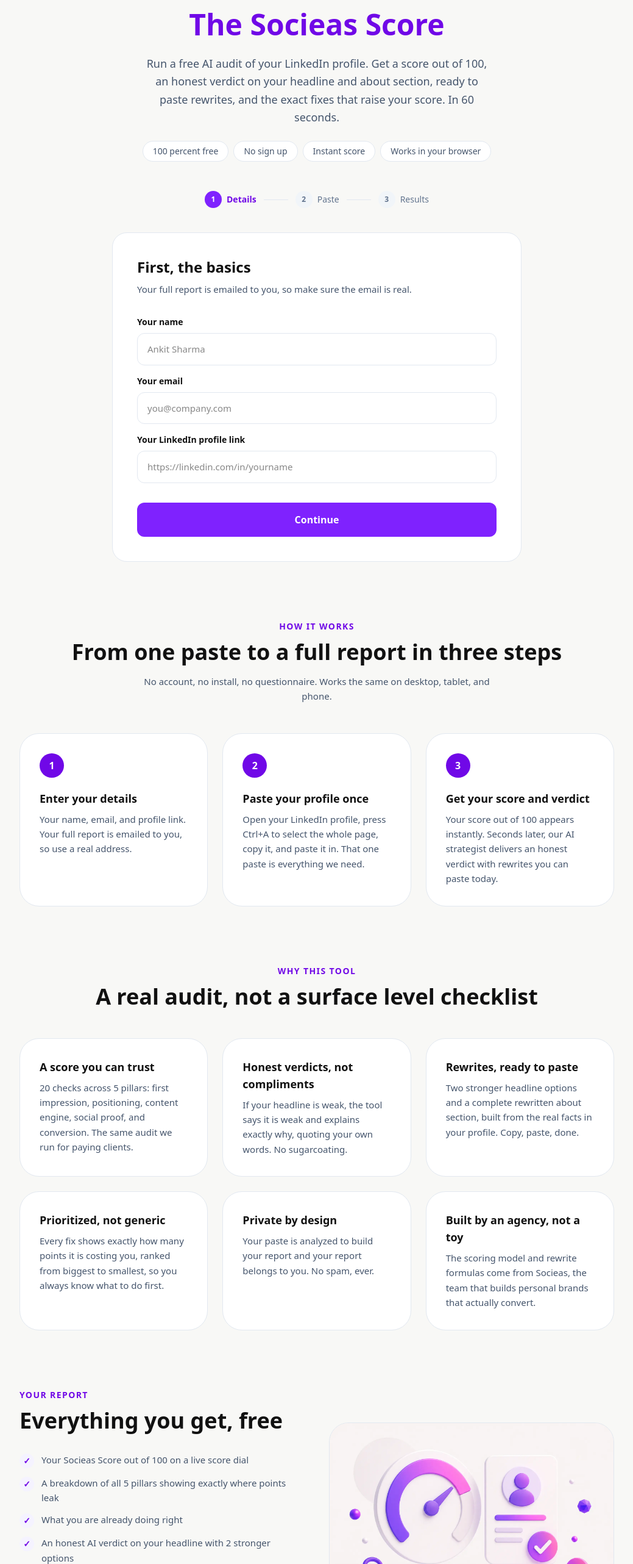
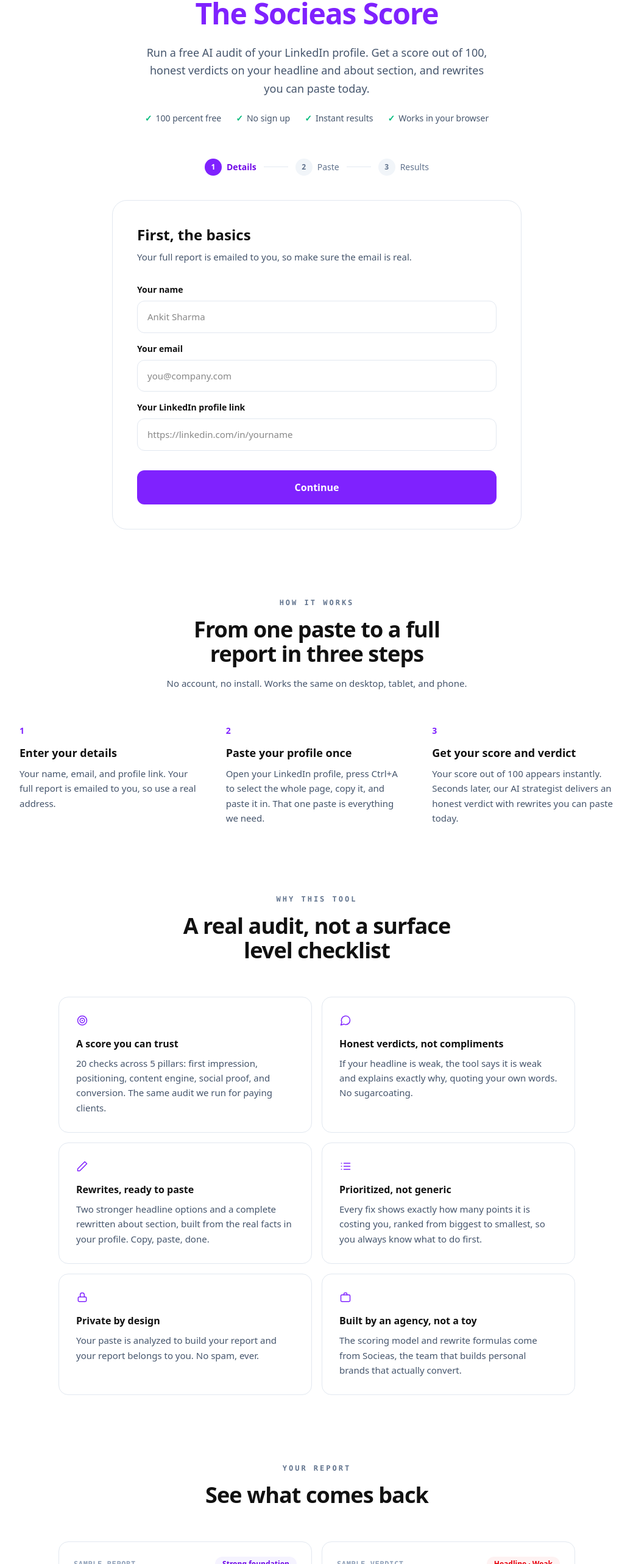
Before and after one commit to Socieas/socieas, a Next.js app: page /tools/linkedin-score in a window 1280 px wide. Shown: the part 236-2800 px from the top of the page at 61% size, without its empty margins (120-1159 px from the left). Built offline with nearby package versions, Linux system fonts and the light colour scheme.

Commit message:
Refactor LinkedInScorePage layout and content

```diff
--- a/app/tools/linkedin-score/page.tsx
+++ b/app/tools/linkedin-score/page.tsx
@@ -1,7 +1,6 @@
 // app/tools/linkedin-score/page.tsx
 
 import type { Metadata } from "next";
-import Image from "next/image";
 import Link from "next/link";
 import Navbar from "@/components/Navbar";
 import Footer from "@/components/Footer";
@@ -33,39 +32,76 @@ const steps = [
 
 const features = [
   {
+    icon: (
+      <svg viewBox="0 0 24 24" fill="none" stroke="currentColor" strokeWidth="1.8" strokeLinecap="round" strokeLinejoin="round" className="h-5 w-5">
+        <circle cx="12" cy="12" r="9" />
+        <circle cx="12" cy="12" r="4.5" />
+        <circle cx="12" cy="12" r="0.5" />
+      </svg>
+    ),
     title: "A score you can trust",
     text: "20 checks across 5 pillars: first impression, positioning, content engine, social proof, and conversion. The same audit we run for paying clients.",
   },
   {
+    icon: (
+      <svg viewBox="0 0 24 24" fill="none" stroke="currentColor" strokeWidth="1.8" strokeLinecap="round" strokeLinejoin="round" className="h-5 w-5">
+        <path d="M21 11.5a8.38 8.38 0 0 1-8.5 8.5 8.5 8.5 0 0 1-3.8-.9L3 21l1.9-5.7a8.5 8.5 0 1 1 16.1-3.8z" />
+      </svg>
+    ),
     title: "Honest verdicts, not compliments",
     text: "If your headline is weak, the tool says it is weak and explains exactly why, quoting your own words. No sugarcoating.",
   },
   {
+    icon: (
+      <svg viewBox="0 0 24 24" fill="none" stroke="currentColor" strokeWidth="1.8" strokeLinecap="round" strokeLinejoin="round" className="h-5 w-5">
+        <path d="M17 3l4 4L7 21H3v-4L17 3z" />
+      </svg>
+    ),
     title: "Rewrites, ready to paste",
     text: "Two stronger headline options and a complete rewritten about section, built from the real facts in your profile. Copy, paste, done.",
   },
   {
+    icon: (
+      <svg viewBox="0 0 24 24" fill="none" stroke="currentColor" strokeWidth="1.8" strokeLinecap="round" strokeLinejoin="round" className="h-5 w-5">
+        <path d="M9 6h12" />
+        <path d="M9 12h12" />
+        <path d="M9 18h12" />
+        <path d="M4 6h.5" />
+        <path d="M4 12h.5" />
+        <path d="M4 18h.5" />
+      </svg>
+    ),
     title: "Prioritized, not generic",
     text: "Every fix shows exactly how many points it is costing you, ranked from biggest to smallest, so you always know what to do first.",
   },
   {
+    icon: (
+      <svg viewBox="0 0 24 24" fill="none" stroke="currentColor" strokeWidth="1.8" strokeLinecap="round" strokeLinejoin="round" className="h-5 w-5">
+        <rect x="4" y="11" width="16" height="9" rx="2" />
+        <path d="M8 11V7a4 4 0 0 1 8 0v4" />
+      </svg>
+    ),
     title: "Private by design",
     text: "Your paste is analyzed to build your report and your report belongs to you. No spam, ever.",
   },
   {
+    icon: (
+      <svg viewBox="0 0 24 24" fill="none" stroke="currentColor" strokeWidth="1.8" strokeLinecap="round" strokeLinejoin="round" className="h-5 w-5">
+        <rect x="3" y="7" width="18" height="13" rx="2" />
+        <path d="M9 7V5a2 2 0 0 1 2-2h2a2 2 0 0 1 2 2v2" />
+      </svg>
+    ),
     title: "Built by an agency, not a toy",
     text: "The scoring model and rewrite formulas come from Socieas, the team that builds personal brands that actually convert.",
   },
 ];
 
-const reportItems = [
-  "Your Socieas Score out of 100 on a live score dial",
-  "A breakdown of all 5 pillars showing exactly where points leak",
-  "What you are already doing right",
-  "An honest AI verdict on your headline with 2 stronger options",
-  "An honest AI verdict on your about section with a full rewrite",
-  "Your 3 highest impact fixes, ranked by points recovered",
-  "The complete report delivered to your email",
+const samplePillars = [
+  { label: "First Impression", pts: "18 of 20", pct: 90 },
+  { label: "Positioning", pts: "21 of 25", pct: 84 },
+  { label: "Content Engine", pts: "18 of 25", pct: 72 },
+  { label: "Social Proof", pts: "12 of 15", pct: 80 },
+  { label: "Conversion", pts: "13 of 15", pct: 87 },
 ];
 
 const faqs = [
@@ -97,34 +133,37 @@ const faqs = [
 
 export default function LinkedInScorePage() {
   return (
-    <main className="overflow-x-hidden bg-[#F8F8F6] text-[#111111]">
+    <main className="overflow-x-hidden bg-white text-[#111111]">
       <Navbar />
 
       {/* HERO */}
       <section className="mx-auto max-w-3xl px-4 pt-32 text-center sm:px-6">
-        <span className="inline-block rounded-full border border-violet-200 bg-white px-4 py-1.5 text-sm font-semibold text-violet-700">
-          Free tool · 60 seconds · No sign up
-        </span>
-        <h1 className="mt-6 text-4xl font-extrabold leading-tight text-[#111111] sm:text-5xl">
-          Free LinkedIn Profile Audit:{" "}
-          <span className="text-violet-700">The Socieas Score</span>
+        <p className="text-sm text-slate-500">
+          Free Tools <span className="text-slate-300">/</span>{" "}
+          <span className="font-medium text-violet-600">The Socieas Score</span>
+        </p>
+        <h1 className="mt-5 text-4xl font-bold leading-tight tracking-tight text-[#111111] sm:text-5xl">
+          Free LinkedIn Profile Audit
+          <br />
+          <span className="text-violet-600">The Socieas Score</span>
         </h1>
         <p className="mx-auto mt-5 max-w-xl text-lg leading-relaxed text-slate-600">
           Run a free AI audit of your LinkedIn profile. Get a score out of 100,
-          an honest verdict on your headline and about section, ready to paste
-          rewrites, and the exact fixes that raise your score. In 60 seconds.
+          honest verdicts on your headline and about section, and rewrites you
+          can paste today.
         </p>
-        <div className="mt-6 flex flex-wrap items-center justify-center gap-2">
+        <div className="mt-6 flex flex-wrap items-center justify-center gap-x-6 gap-y-2">
           {[
             "100 percent free",
             "No sign up",
-            "Instant score",
+            "Instant results",
             "Works in your browser",
           ].map((chip) => (
             <span
               key={chip}
-              className="rounded-full border border-slate-200 bg-white px-4 py-1.5 text-sm font-medium text-slate-600"
+              className="flex items-center gap-1.5 text-sm text-slate-600"
             >
+              <span className="font-bold text-emerald-500">✓</span>
               {chip}
             </span>
           ))}
@@ -132,32 +171,26 @@ export default function LinkedInScorePage() {
       </section>
 
       {/* THE TOOL */}
-      <section id="tool" className="mx-auto mt-12 max-w-3xl px-4 sm:px-6">
+      <section id="tool" className="mx-auto mt-14 max-w-3xl px-4 sm:px-6">
         <LinkedInScoreTool />
       </section>
 
       {/* HOW IT WORKS */}
-      <section className="mx-auto mt-24 max-w-5xl px-4 sm:px-6">
-        <p className="text-center text-sm font-bold uppercase tracking-widest text-violet-700">
+      <section className="mx-auto mt-28 max-w-5xl px-4 sm:px-6">
+        <p className="text-center font-mono text-xs font-semibold uppercase tracking-[0.25em] text-slate-500">
           How it works
         </p>
-        <h2 className="mt-3 text-center text-3xl font-extrabold text-[#111111] sm:text-4xl">
+        <h2 className="mx-auto mt-4 max-w-lg text-center text-3xl font-bold tracking-tight text-[#111111] sm:text-4xl">
           From one paste to a full report in three steps
         </h2>
         <p className="mx-auto mt-4 max-w-xl text-center text-[15px] leading-relaxed text-slate-600">
-          No account, no install, no questionnaire. Works the same on desktop,
-          tablet, and phone.
+          No account, no install. Works the same on desktop, tablet, and phone.
         </p>
-        <div className="mt-12 grid gap-6 sm:grid-cols-3">
+        <div className="mt-14 grid gap-10 sm:grid-cols-3">
           {steps.map((step) => (
-            <div
-              key={step.number}
-              className="rounded-[32px] border border-slate-200 bg-white p-8"
-            >
-              <span className="flex h-10 w-10 items-center justify-center rounded-full bg-violet-700 text-base font-bold text-white">
-                {step.number}
-              </span>
-              <h3 className="mt-5 text-lg font-bold text-[#111111]">
+            <div key={step.number}>
+              <p className="text-sm font-bold text-violet-600">{step.number}</p>
+              <h3 className="mt-3 text-lg font-semibold text-[#111111]">
                 {step.title}
               </h3>
               <p className="mt-2 text-[15px] leading-relaxed text-slate-600">
@@ -169,20 +202,23 @@ export default function LinkedInScorePage() {
       </section>
 
       {/* WHY THIS TOOL */}
-      <section className="mx-auto mt-24 max-w-5xl px-4 sm:px-6">
-        <p className="text-center text-sm font-bold uppercase tracking-widest text-violet-700">
+      <section className="mx-auto mt-28 max-w-4xl px-4 sm:px-6">
+        <p className="text-center font-mono text-xs font-semibold uppercase tracking-[0.25em] text-slate-500">
           Why this tool
         </p>
-        <h2 className="mt-3 text-center text-3xl font-extrabold text-[#111111] sm:text-4xl">
+        <h2 className="mx-auto mt-4 max-w-md text-center text-3xl font-bold tracking-tight text-[#111111] sm:text-4xl">
           A real audit, not a surface level checklist
         </h2>
-        <div className="mt-12 grid gap-6 sm:grid-cols-2 lg:grid-cols-3">
+        <div className="mt-14 grid gap-4 sm:grid-cols-2">
           {features.map((f) => (
             <div
               key={f.title}
-              className="rounded-[32px] border border-slate-200 bg-white p-8"
+              className="rounded-2xl border border-slate-200 bg-white p-7"
             >
-              <h3 className="text-lg font-bold text-[#111111]">{f.title}</h3>
+              <span className="text-violet-600">{f.icon}</span>
+              <h3 className="mt-4 text-base font-semibold text-[#111111]">
+                {f.title}
+              </h3>
               <p className="mt-2 text-[15px] leading-relaxed text-slate-600">
                 {f.text}
               </p>
@@ -191,81 +227,182 @@ export default function LinkedInScorePage() {
         </div>
       </section>
 
-      {/* WHAT YOU GET */}
-      <section className="mx-auto mt-24 max-w-5xl px-4 sm:px-6">
-        <div className="grid items-center gap-10 lg:grid-cols-2">
-          <div>
-            <p className="text-sm font-bold uppercase tracking-widest text-violet-700">
+      {/* WHAT YOUR REPORT LOOKS LIKE */}
+      <section className="mx-auto mt-28 max-w-4xl px-4 sm:px-6">
+        <p className="text-center font-mono text-xs font-semibold uppercase tracking-[0.25em] text-slate-500">
           Your report
         </p>
-            <h2 className="mt-3 text-3xl font-extrabold text-[#111111] sm:text-4xl">
-              Everything you get, free
+        <h2 className="mx-auto mt-4 max-w-md text-center text-3xl font-bold tracking-tight text-[#111111] sm:text-4xl">
+          See what comes back
         </h2>
-            <ul className="mt-8 space-y-3">
-              {reportItems.map((item) => (
-                <li key={item} className="flex gap-3">
-                  <span className="mt-0.5 flex h-6 w-6 shrink-0 items-center justify-center rounded-full bg-violet-50 text-sm font-bold text-violet-700">
-                    ✓
+        <div className="mt-14 grid gap-4 lg:grid-cols-2">
+          {/* SAMPLE SCORE CARD */}
+          <div className="rounded-2xl border border-slate-200 bg-white p-6">
+            <div className="flex items-center justify-between border-b border-slate-100 pb-4">
+              <p className="font-mono text-xs font-semibold uppercase tracking-wider text-slate-400">
+                Sample report
+              </p>
+              <span className="rounded-full bg-violet-50 px-3 py-1 text-xs font-semibold text-violet-700">
+                Strong foundation
               </span>
-                  <span className="text-[15px] leading-relaxed text-slate-600">
-                    {item}
+            </div>
+            <div className="mt-5 flex items-end gap-2">
+              <span className="text-5xl font-extrabold text-[#111111]">82</span>
+              <span className="pb-1.5 text-sm text-slate-500">of 100</span>
+            </div>
+            <div className="mt-6 space-y-4">
+              {samplePillars.map((row) => (
+                <div key={row.label}>
+                  <div className="mb-1.5 flex items-center justify-between text-xs">
+                    <span className="font-medium text-[#111111]">
+                      {row.label}
                     </span>
-                </li>
+                    <span className="text-slate-500">{row.pts}</span>
+                  </div>
+                  <div className="h-1.5 rounded-full bg-slate-100">
+                    <div
+                      className="h-full rounded-full bg-violet-600"
+                      style={{ width: row.pct + "%" }}
+                    />
+                  </div>
+                </div>
               ))}
-            </ul>
             </div>
-          <div className="overflow-hidden rounded-[32px] border border-slate-200">
-            <Image
-              src="/images/tools/linkedin-score.webp"
-              alt="The Socieas Score, the free LinkedIn profile audit by Socieas"
-              width={1600}
-              height={1000}
-              className="h-auto w-full"
-            />
+          </div>
+
+          {/* SAMPLE VERDICT CARD */}
+          <div className="rounded-2xl border border-slate-200 bg-white p-6">
+            <div className="flex items-center justify-between border-b border-slate-100 pb-4">
+              <p className="font-mono text-xs font-semibold uppercase tracking-wider text-slate-400">
+                Sample verdict
+              </p>
+              <span className="rounded-full bg-red-50 px-3 py-1 text-xs font-semibold text-red-600">
+                Headline · Weak
+              </span>
+            </div>
+            <p className="mt-5 rounded-xl border border-slate-200 bg-slate-50 px-4 py-3 text-sm font-medium text-slate-500">
+              "Marketing Enthusiast | Dreamer | Hustler"
+            </p>
+            <p className="mt-4 text-sm leading-relaxed text-slate-600">
+              <strong className="text-violet-700">The verdict:</strong> This
+              headline could belong to a million people. It names no audience,
+              no outcome, and no proof, so visitors have no reason to stay.
+            </p>
+            <div className="mt-5 rounded-xl border border-emerald-100 bg-emerald-50/50 p-4">
+              <p className="text-xs font-semibold uppercase tracking-wide text-emerald-600">
+                Rewrite · Ready to paste
+              </p>
+              <p className="mt-2 text-sm font-semibold leading-relaxed text-[#111111]">
+                I help D2C brands turn content into revenue with proven
+                marketing systems | 40 plus campaigns shipped
+              </p>
+            </div>
+            <p className="mt-4 text-xs text-slate-500">
+              Plus a complete about section rewrite in every report.
+            </p>
           </div>
         </div>
       </section>
 
-      {/* MORE FREE VALUE */}
-      <section className="mx-auto mt-24 max-w-5xl px-4 sm:px-6">
-        <div className="rounded-[40px] border border-violet-200 bg-violet-50 p-10 text-center sm:p-14">
-          <p className="text-sm font-bold uppercase tracking-widest text-violet-700">
-            Not just one tool
+      {/* NOT JUST ONE TOOL */}
+      <section className="mx-auto mt-28 max-w-4xl px-4 sm:px-6">
+        <p className="text-center font-mono text-xs font-semibold uppercase tracking-[0.25em] text-slate-500">
+          Not just a free tool
         </p>
-          <h2 className="mt-3 text-3xl font-extrabold text-[#111111] sm:text-4xl">
+        <h2 className="mx-auto mt-4 max-w-md text-center text-3xl font-bold tracking-tight text-[#111111] sm:text-4xl">
           One free tool. A whole library behind it.
         </h2>
-          <p className="mx-auto mt-4 max-w-xl text-[15px] leading-relaxed text-slate-600">
-            The Socieas Score is one piece of our free library: 10 resources
-            covering LinkedIn checklists, 100 proven hooks, content calendars,
-            AI prompt packs, and more. Same deal every time: full access, no
-            catch.
+        <p className="mx-auto mt-4 max-w-xl text-center text-[15px] leading-relaxed text-slate-600">
+          Checklists, 100 proven hooks, content calendars, AI prompt packs, and
+          more. Same deal every time: full access, no catch.
         </p>
+        <div className="mt-14 grid gap-4 sm:grid-cols-3">
+          <div className="rounded-2xl border border-slate-200 bg-white p-6">
+            <div className="space-y-2.5">
+              {["Profile photo and banner", "Headline formula applied", "Featured section filled"].map((item) => (
+                <div key={item} className="flex items-center gap-2">
+                  <span className="flex h-4 w-4 items-center justify-center rounded bg-emerald-500 text-[10px] font-bold text-white">
+                    ✓
+                  </span>
+                  <span className="text-xs text-slate-600">{item}</span>
+                </div>
+              ))}
+            </div>
+            <h3 className="mt-5 text-base font-semibold text-[#111111]">
+              LinkedIn Checklist
+            </h3>
+            <p className="mt-1 text-sm text-slate-600">
+              Every box your profile needs ticked, in order.
+            </p>
+          </div>
+          <div className="rounded-2xl border border-slate-200 bg-white p-6">
+            <div className="space-y-2.5">
+              <div className="h-2 w-11/12 rounded bg-slate-100" />
+              <div className="h-2 w-3/4 rounded bg-violet-200" />
+              <div className="h-2 w-10/12 rounded bg-slate-100" />
+              <div className="h-2 w-2/3 rounded bg-slate-100" />
+            </div>
+            <h3 className="mt-5 text-base font-semibold text-[#111111]">
+              100 Proven Hooks
+            </h3>
+            <p className="mt-1 text-sm text-slate-600">
+              Opening lines that stop the scroll, ready to use.
+            </p>
+          </div>
+          <div className="rounded-2xl border border-slate-200 bg-white p-6">
+            <div className="grid grid-cols-7 gap-1.5">
+              {Array.from({ length: 21 }).map((_, i) => (
+                <span
+                  key={i}
+                  className={`h-4 rounded ${
+                    i % 3 === 0 ? "bg-violet-500" : "bg-slate-100"
+                  }`}
+                />
+              ))}
+            </div>
+            <h3 className="mt-5 text-base font-semibold text-[#111111]">
+              30 Day Calendar
+            </h3>
+            <p className="mt-1 text-sm text-slate-600">
+              A full month of posts planned for you.
+            </p>
+          </div>
+        </div>
+        <div className="mt-10 text-center">
           <Link
             href="/resources"
-            className="mt-8 inline-block rounded-2xl bg-violet-700 px-8 py-4 text-base font-semibold text-white transition-all duration-300 hover:-translate-y-0.5 hover:bg-violet-800"
+            className="inline-block rounded-xl border border-slate-300 bg-white px-7 py-3.5 text-sm font-semibold text-[#111111] transition-colors hover:border-violet-400"
           >
-            Explore the free resources
+            View all free resources
           </Link>
         </div>
       </section>
 
       {/* FAQ */}
-      <section className="mx-auto mt-24 max-w-3xl px-4 sm:px-6">
-        <p className="text-center text-sm font-bold uppercase tracking-widest text-violet-700">
+      <section className="mx-auto mt-28 max-w-3xl px-4 sm:px-6">
+        <p className="font-mono text-xs font-semibold uppercase tracking-[0.25em] text-slate-500">
           FAQ
         </p>
-        <h2 className="mt-3 text-center text-3xl font-extrabold text-[#111111] sm:text-4xl">
-          Everything people ask before they paste
+        <h2 className="mt-4 text-3xl font-bold tracking-tight text-[#111111] sm:text-4xl">
+          How the scoring actually works
         </h2>
-        <div className="mt-10 space-y-4">
+        <p className="mt-3 text-[15px] leading-relaxed text-slate-600">
+          What we check, what we store, and how the verdicts are built.
+        </p>
+        <div className="mt-8 border-t border-slate-200">
           {faqs.map((faq) => (
             <details
               key={faq.q}
-              className="group rounded-3xl border border-slate-200 bg-white p-6"
+              className="group border-b border-slate-200 py-5"
             >
-              <summary className="cursor-pointer list-none text-base font-bold text-[#111111]">
+              <summary className="flex cursor-pointer list-none items-center justify-between text-base font-semibold text-[#111111]">
                 {faq.q}
+                <span className="ml-4 text-xl font-light text-slate-400 group-open:hidden">
+                  +
+                </span>
+                <span className="ml-4 hidden text-xl font-light text-slate-400 group-open:inline">
+                  ×
+                </span>
               </summary>
               <p className="mt-3 text-[15px] leading-relaxed text-slate-600">
                 {faq.a}
@@ -276,9 +413,9 @@ export default function LinkedInScorePage() {
       </section>
 
       {/* FINAL CTA */}
-      <section className="mx-auto mt-24 max-w-3xl px-4 pb-24 text-center sm:px-6">
-        <h2 className="text-3xl font-extrabold text-[#111111] sm:text-4xl">
-          Ready to see your real score?
+      <section className="mx-auto mt-28 max-w-3xl px-4 pb-28 text-center sm:px-6">
+        <h2 className="text-3xl font-bold tracking-tight text-[#111111] sm:text-4xl">
+          Start with your real score today
         </h2>
         <p className="mx-auto mt-4 max-w-xl text-[15px] leading-relaxed text-slate-600">
           60 seconds from now you will know exactly what your profile projects
@@ -286,14 +423,13 @@ export default function LinkedInScorePage() {
         </p>
         <a
           href="#tool"
-          className="mt-8 inline-block rounded-2xl bg-violet-700 px-8 py-4 text-base font-semibold text-white transition-all duration-300 hover:-translate-y-0.5 hover:bg-violet-800"
+          className="mt-8 inline-block rounded-xl bg-violet-600 px-8 py-4 text-base font-semibold text-white transition-colors hover:bg-violet-700"
         >
           Get my Socieas Score
         </a>
         <p className="mt-10 text-sm leading-relaxed text-slate-500">
-          No spam, ever. Your report is yours to keep. The Socieas Score is
-          built by Socieas, the team behind personal brands that actually
-          convert.
+          No spam, ever. Your report is yours to keep. The Socieas Score is not
+          affiliated with, endorsed by, or connected to LinkedIn.
         </p>
       </section>
 
```
Lines whose indentation alone changed are shown as unchanged.
